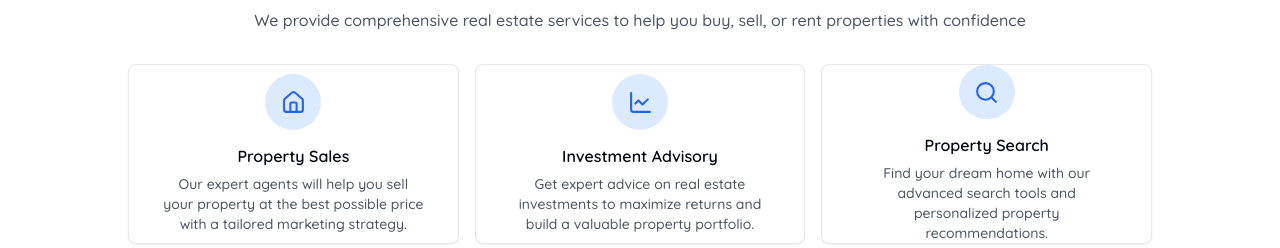
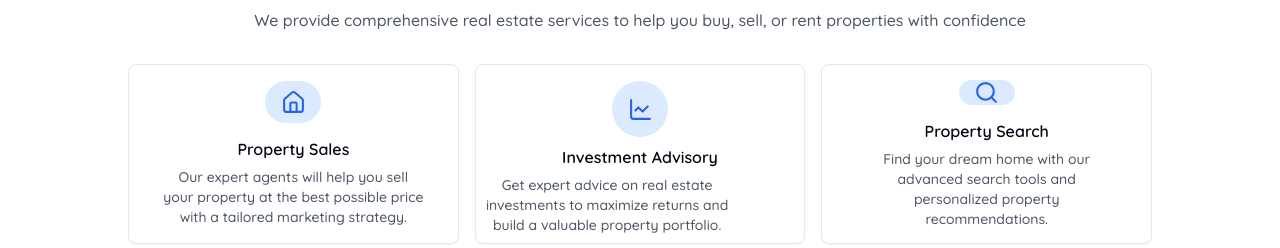
Before and after one commit to Uyiosa2607/MoveIn, a Next.js app: page / in a window 1280 px wide. Shown: the part 704-952 px from the top of the page. Built offline with nearby package versions, Linux system fonts and the light colour scheme; no server answers; the database is empty; a web font is replaced by a local one.

Commit message:
visual changes made

```diff
--- a/app/page.tsx
+++ b/app/page.tsx
@@ -83,27 +83,29 @@ export default function HomePage() {
           </p>
         </div>
         <div className="flex items-center gap-4 flex-col lg:flex-row">
-          <Card className="flex-1 flex flex-col h-[180px] items-center justify-center">
+          <Card className="flex-1 py-4 flex flex-col h-[180px] items-center justify-center">
             <div className="w-14 h-14 bg-blue-100 rounded-full flex items-center justify-center mx-auto mb-2">
               <Home className="text-blue-600" size={25} />
             </div>
-            <h4 className="text-base my-1.5 font-[600]">Property Sales</h4>
+            <h4 className="text-base  my-1.5 font-[600]">Property Sales</h4>
             <p className="text-sm text-gray-600 font-medium w-[80%] text-center">
               Our expert agents will help you sell your property at the best
               possible price with a tailored marketing strategy.
             </p>
           </Card>
-          <Card className="flex-1 flex  flex-col h-[180px] items-center justify-center">
+          <Card className="flex-1  py-4  flex-col h-[180px] items-center justify-center">
             <div className="w-14 h-14 bg-blue-100 rounded-full flex items-center justify-center mx-auto mb-2">
               <ChartLine className="text-blue-600" size={25} />
             </div>
-            <h4 className="text-base my-1.5 font-[600]">Investment Advisory</h4>
+            <h4 className="text-base my-1.5 text-center font-[600]">
+              Investment Advisory
+            </h4>
             <p className="text-sm text-gray-600 font-medium w-[80%] text-center">
               Get expert advice on real estate investments to maximize returns
               and build a valuable property portfolio.
             </p>
           </Card>
-          <Card className="flex-1 flex  flex-col h-[180px] items-center justify-center">
+          <Card className="flex-1 flex  py-4 flex-col h-[180px] items-center justify-center">
             <div className="w-14 h-14 bg-blue-100 rounded-full flex items-center justify-center mx-auto mb-2">
               <Search className="text-blue-600" size={25} />
             </div>
--- a/components/home_listing_card.tsx
+++ b/components/home_listing_card.tsx
@@ -37,7 +37,7 @@ export default function HomeListingCard({ listing }: CardProp) {
           src={`${process.env.NEXT_PUBLIC_SUPABASE_PROJECT_URL}/storage/v1/object/public/storage/${listing.img[0]}`}
           className="object-fit  w-full h-[120px] hover:scale-105 transition-transform duration-500  lg:h-[190px]"
         />
-        <div className="p-[8px] rounded-b-3xl bg-stone-100">
+        <div className="p-[8px]">
           <p className="text-xs lg:text-sm w-full truncate mb-2.5 font-semibold font-[Montserrat]">
             {listing?.title}
           </p>
```
